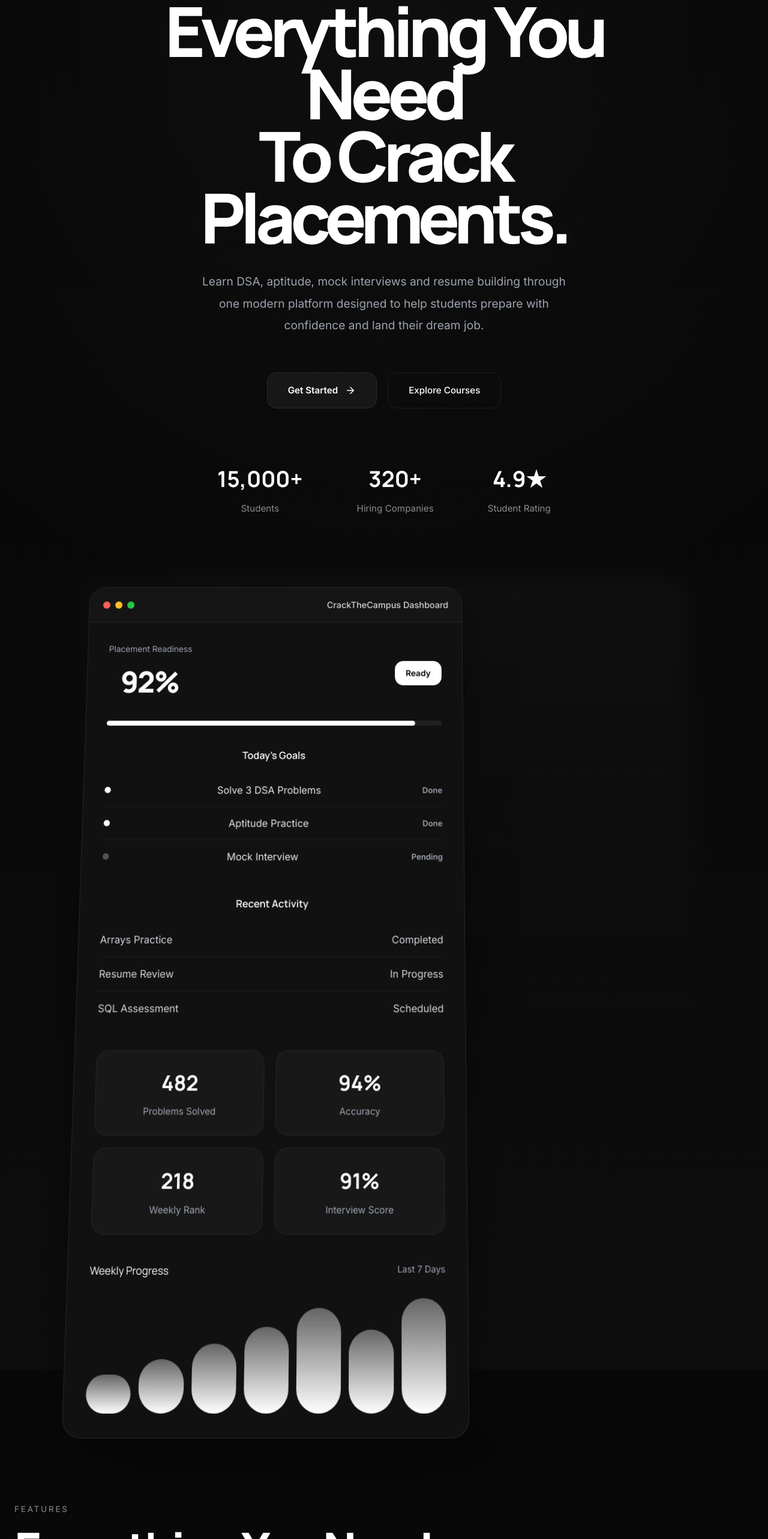
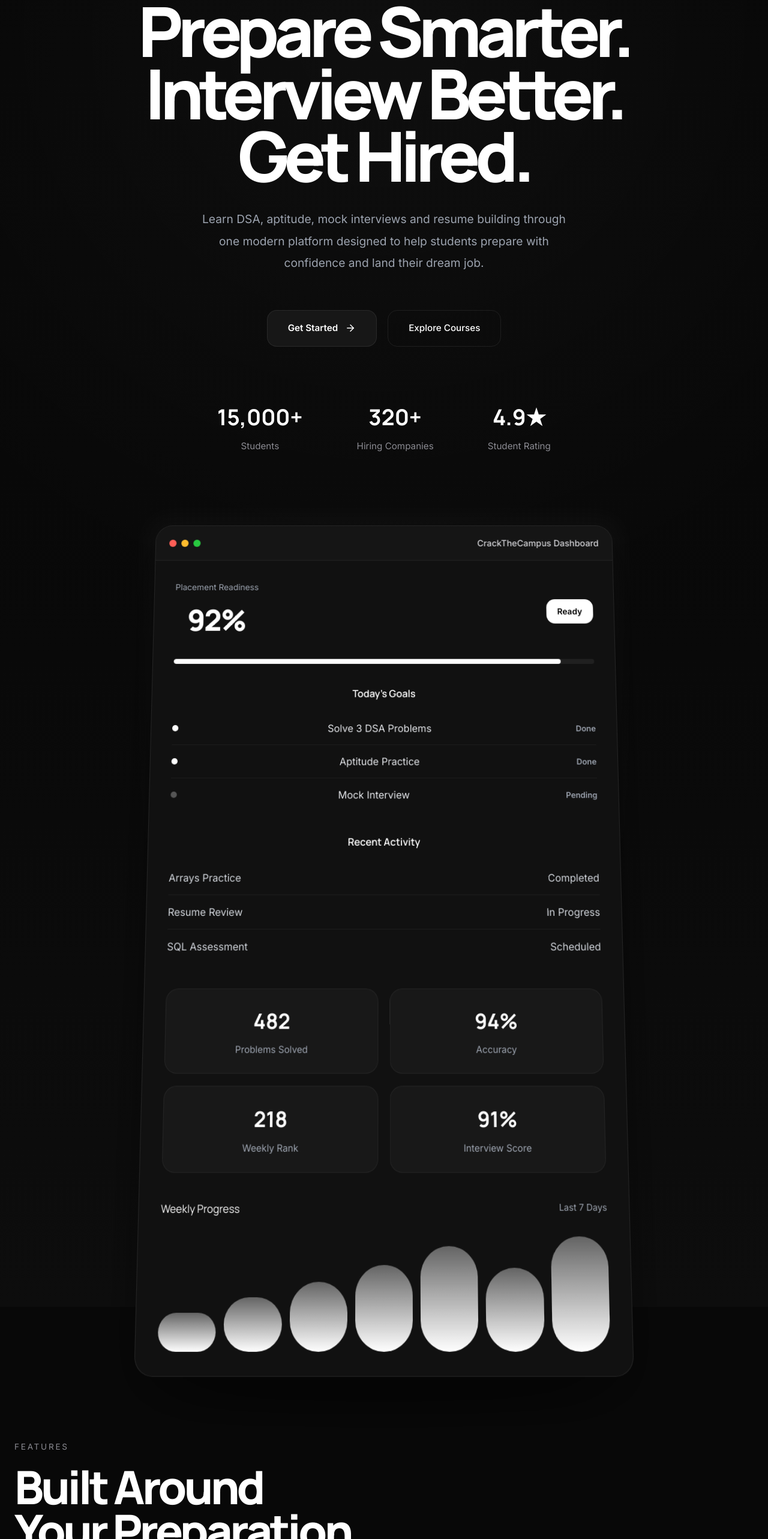
Before and after one commit to Aakash0023/crackthecampus-landingpage, a React (Vite) app: page / in a window 1280 px wide. Shown: the part 234-2800 px from the top of the page at 60% size. Built offline with nearby package versions, Linux system fonts and the light colour scheme.

Commit message:
Alligned the ui of dashboard and the feature sections

```diff
--- a/src/components/Features/Features.jsx
+++ b/src/components/Features/Features.jsx
@@ -8,9 +8,9 @@ function Features() {
         <span className="section-tag">FEATURES</span>
 
         <h2 className="section-title">
-          Everything You Need
+          Built Around
           <br />
-          To Crack Placements.
+          Your Preparation.
         </h2>
 
         <p className="section-description">
--- a/src/components/Hero/DashboardCard.css
+++ b/src/components/Hero/DashboardCard.css
@@ -1,6 +1,6 @@
 .dashboard-window {
   width: 100%;
-  max-width: 620px;
+  max-width: 760px;
   background: #111111;
   border: 1px solid rgba(255, 255, 255, 0.08);
   border-radius: 28px;
--- a/src/components/Hero/Hero.css
+++ b/src/components/Hero/Hero.css
@@ -182,7 +182,7 @@
   font-size: 0.95rem;
 }
 .hero-dashboard {
-  width: min(980px, 100%);
+  width: min(760px, 100%);
   margin: 120px auto -220px;
   position: relative;
   z-index: 10;
--- a/src/components/Hero/Hero.jsx
+++ b/src/components/Hero/Hero.jsx
@@ -12,9 +12,11 @@ function Hero() {
           <span className="hero-badge">AI Powered Placement Platform</span>
 
           <h1 className="hero-title">
-            Everything You Need
+            Prepare Smarter.
             <br />
-            To Crack Placements.
+            Interview Better.
+            <br />
+            Get Hired.
           </h1>
 
           <p className="hero-description">
```
